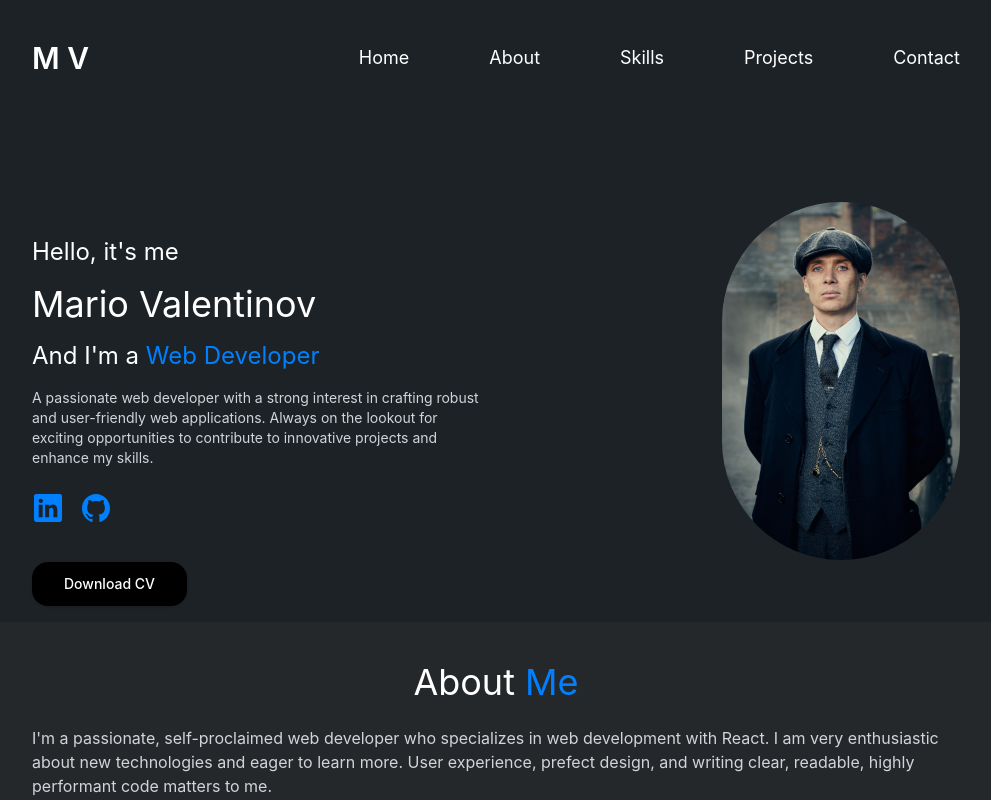
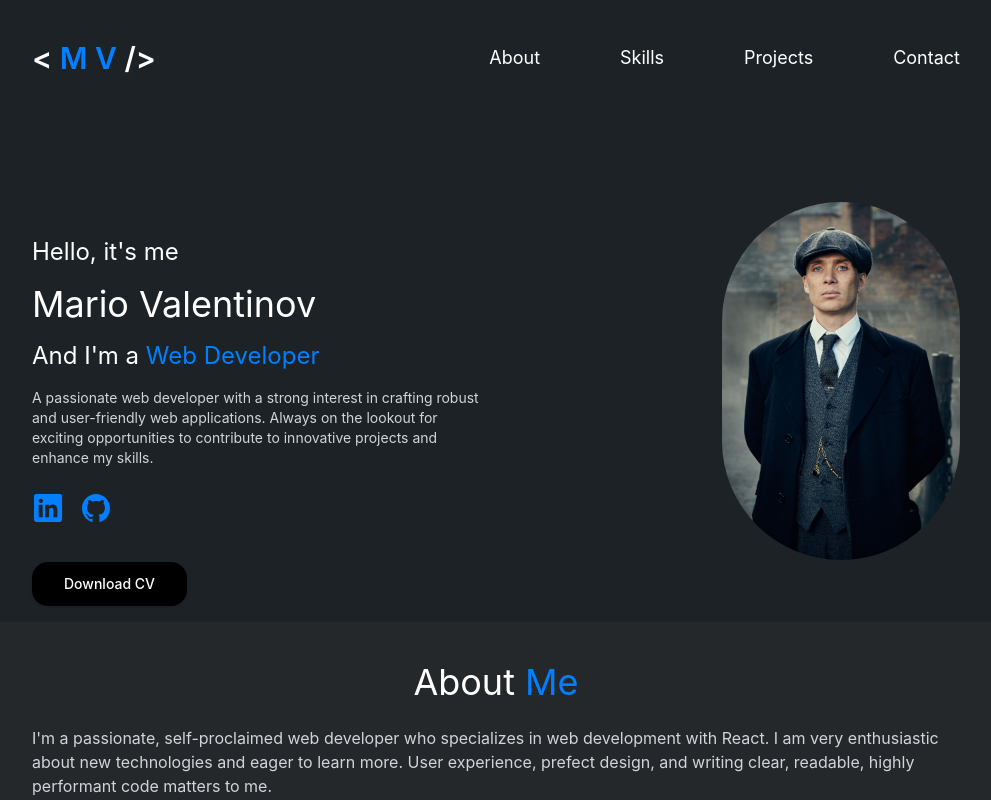
Before and after one commit to rikimario/My-Portfolio, a React (Vite) app: page / in a window 1280 px wide. Shown: the top 800 px of the page, without its empty margins (144-1135 px from the left). Built offline with nearby package versions, Linux system fonts and the light colour scheme.

Commit message:
add scroll to nav ul and handle close to mobile nav

```diff
--- a/src/components/navigation/Navigation.jsx
+++ b/src/components/navigation/Navigation.jsx
@@ -1,5 +1,6 @@
 import { Menu, X } from "lucide-react";
 import { useState } from "react";
+import { Link } from "react-scroll";
 
 export default function Navigation() {
   const [isOpen, setIsOpen] = useState(false);
@@ -9,19 +10,24 @@ export default function Navigation() {
       <div className="absolute z-20 h-screen left-0 right-0 block w-full transition md:hidden top-16 bg bg-[#1c2226]">
         <ul className="p-20 text-xl text-center text-[#fff]">
           <li className="py-4 my-4 border-b border-slate-700">
-            <a href="#home">Home</a>
+            <Link onClick={handleClick} spy={true} smooth={true} to="about">
+              About
+            </Link>
           </li>
           <li className="py-4 my-4 border-b border-slate-700">
-            <a href="#about">About</a>
+            <Link onClick={handleClick} spy={true} smooth={true} to="skills">
+              Skills
+            </Link>
           </li>
           <li className="py-4 my-4 border-b border-slate-700">
-            <a href="#skills">Skills</a>
+            <Link onClick={handleClick} spy={true} smooth={true} to="projects">
+              Projects
+            </Link>
           </li>
           <li className="py-4 my-4 border-b border-slate-700">
-            <a href="#projects">Projects</a>
-          </li>
-          <li className="py-4 my-4 border-b border-slate-700">
-            <a href="#contact">Contact</a>
+            <Link onClick={handleClick} spy={true} smooth={true} to="contact">
+              Contact
+            </Link>
           </li>
         </ul>
       </div>
@@ -30,23 +36,35 @@ export default function Navigation() {
   return (
     <nav>
       <div className="flex items-center justify-between text-[#fff] pt-5 px-10 md:px-16 lg:px-24 xl:px-44 md:pt-10">
-        <div className="flex-1 text-xl font-semibold md:text-3xl">M V</div>
+        {/* <div className="flex-1 text-xl font-semibold md:text-3xl">
+          <span className="text-[#0080FF]">{"< "}</span>M V{" "}
+          <span className="text-[#0080FF]">{" />"}</span>
+        </div> */}
+        <div className="flex-1 text-xl font-semibold md:text-3xl">
+          <span>{"< "}</span> <span className="text-[#0080FF]">M V</span>{" "}
+          <span>{" />"}</span>
+        </div>
         <div className="lg:flex md:flex items-center justify-between text-[#fff] hidden">
           <ul className="flex lg:gap-20 lg:text-lg md:gap-10">
-            <li className="hover:text-[#0080FF]">
-              <a href="#home">Home</a>
+            <li className="hover:text-[#0080FF] cursor-pointer">
+              <Link spy={true} smooth={true} to="about">
+                About
+              </Link>
             </li>
-            <li className="hover:text-[#0080FF]">
-              <a href="#about">About</a>
+            <li className="hover:text-[#0080FF] cursor-pointer">
+              <Link spy={true} smooth={true} to="skills">
+                Skills
+              </Link>
             </li>
-            <li className="hover:text-[#0080FF]">
-              <a href="#skills">Skills</a>
+            <li className="hover:text-[#0080FF] cursor-pointer">
+              <Link spy={true} smooth={true} to="projects">
+                Projects
+              </Link>
             </li>
-            <li className="hover:text-[#0080FF]">
-              <a href="#projects">Projects</a>
-            </li>
-            <li className="hover:text-[#0080FF]">
-              <a href="#contact">Contact</a>
+            <li className="hover:text-[#0080FF] cursor-pointer">
+              <Link spy={true} smooth={true} to="contact">
+                Contact
+              </Link>
             </li>
           </ul>
         </div>
```
Also changed, not shown: 1 other file (tests, documents, lock files or other folders).
